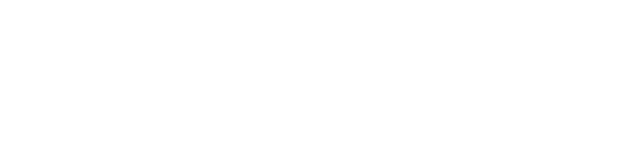
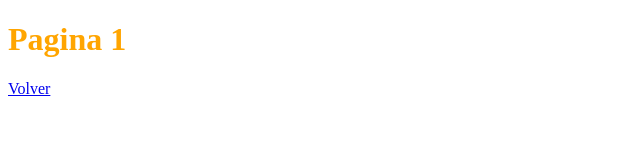
Before and after one commit to Faviosalgado/FavioSalgado_Unidad1, a plain HTML site: page pagina1.html in a window 1280 px wide. Shown: the whole page, without its empty margins (0-640 px from the left). Drawn offline with Linux system fonts and the light colour scheme.

```diff
--- a/pagina1.html
+++ b/pagina1.html
@@ -8,7 +8,8 @@
 </head>
 <body>
     <h1>
-
+        Pagina 1
     </h1>
+    <a href="index.html">Volver</a>
 </body>
 </html>
```
